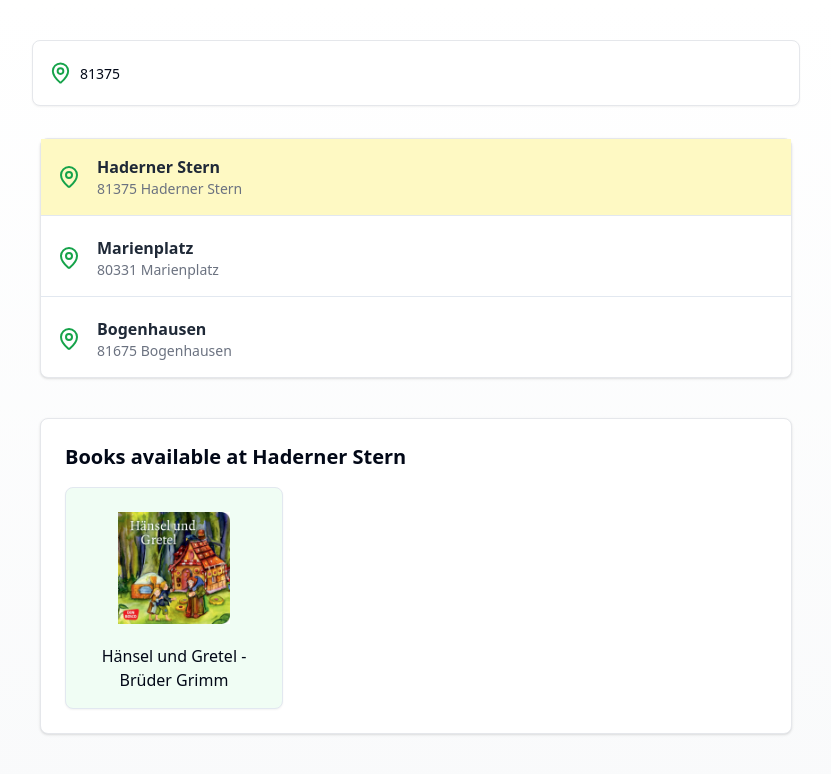
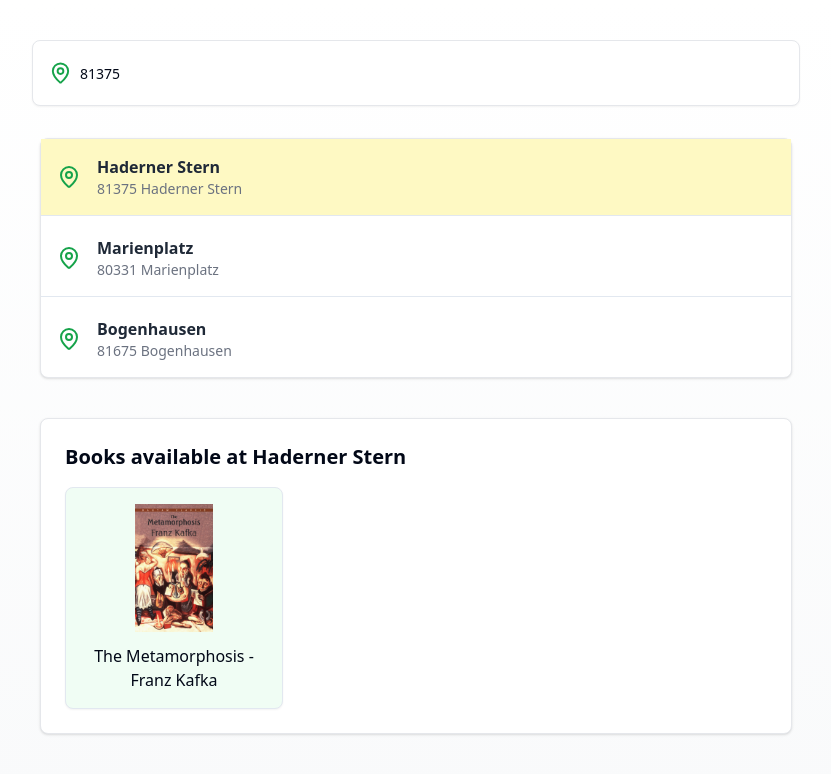
Before and after one commit to MariaKashcheeva/munich-book-finder-anzeigen, a React (Vite) app: page / in a window 1280 px wide. Shown: the top 774 px of the page, without its empty margins (224-1055 px from the left). Built offline with nearby package versions, Linux system fonts and the light colour scheme.

Commit message:
Add book for Haderner Stern
Display "The Metamorphosis" book with the provided image for Haderner Stern.

```diff
--- a/src/components/BookstoreSearchPage.tsx
+++ b/src/components/BookstoreSearchPage.tsx
@@ -1,4 +1,3 @@
-
 import React, { useState } from "react";
 import { MapPin } from "lucide-react";
 import { Input } from "@/components/ui/input";
@@ -24,8 +23,8 @@ const BOOKSTORES = [
 
 const HADERNER_STERN_BOOKS = [
   {
-    name: "Hänsel und Gretel - Brüder Grimm",
-    image: "/lovable-uploads/f5afcfe5-0f49-471a-808a-bd96e2adf312.png",
+    name: "The Metamorphosis - Franz Kafka",
+    image: "/lovable-uploads/35d51fbb-1258-4c2b-8184-cfe5768e1798.png",
   },
 ];
 
```
Also changed, not shown: public/lovable-uploads/35d51fbb-1258-4c2b-8184-cfe5768e1798.png (added).
